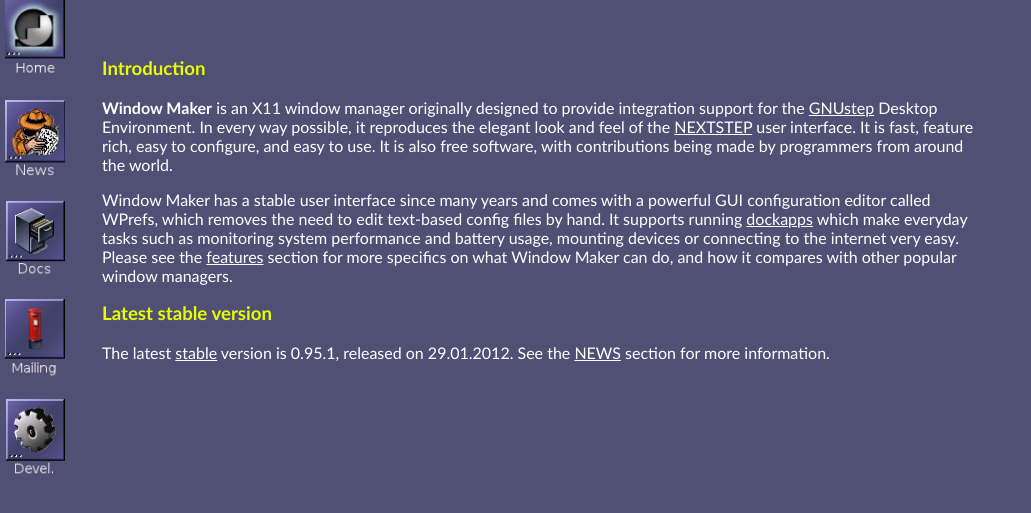
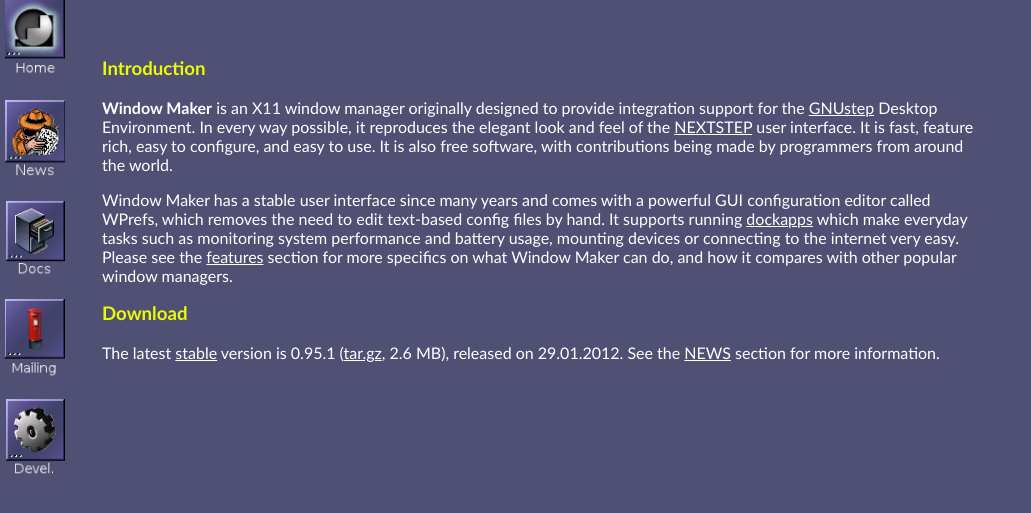
Before and after one commit to window-maker/dockapps, a PHP site: page /home.php in a window 1280 px wide. Shown: the part 111-624 px from the top of the page, without its empty margins (0-1031 px from the left). Run offline with PHP 8.4, Linux system fonts and the light colour scheme.

Commit message:
Link to download 0.95.1 from repo.or.cz

```diff
--- a/home.php
+++ b/home.php
@@ -35,9 +35,10 @@
           "features.php">features</a> section for more specifics on what Window Maker can do, and how it compares with other
           popular window managers.</p>
 
-          <h3>Latest stable version</h3>
+          <h3>Download</h3>
 
-          <p>The latest <a href="http://repo.or.cz/w/wmaker-crm.git/shortlog/refs/heads/master">stable</a> version is 0.95.1,
+          <p>The latest <a href="http://repo.or.cz/w/wmaker-crm.git/shortlog/refs/heads/master">stable</a> version is
+	  0.95.1 (<a href="http://repo.or.cz/w/wmaker-crm.git/snapshot/b618febb2c52a3ad3c6d77ec3559c8abebe28320.tar.gz">tar.gz</a>, 2.6 MB</a>),
           released on 29.01.2012. See the <a href="news.php">NEWS</a> section for more information.</p>
         </td>
       </tr>
```
